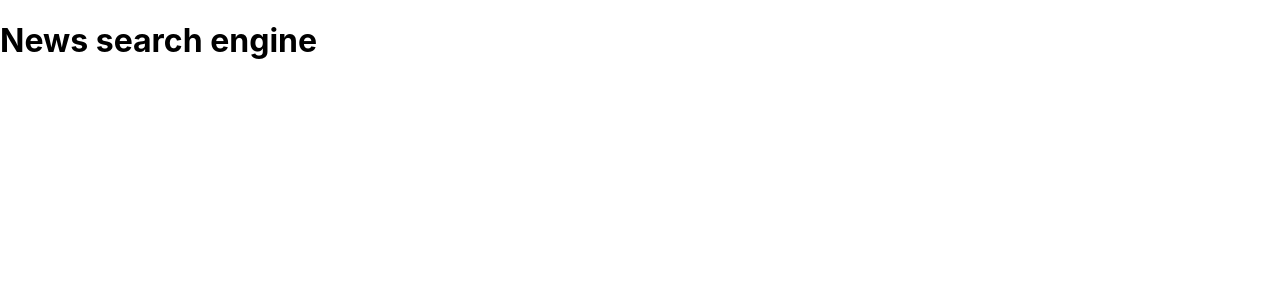
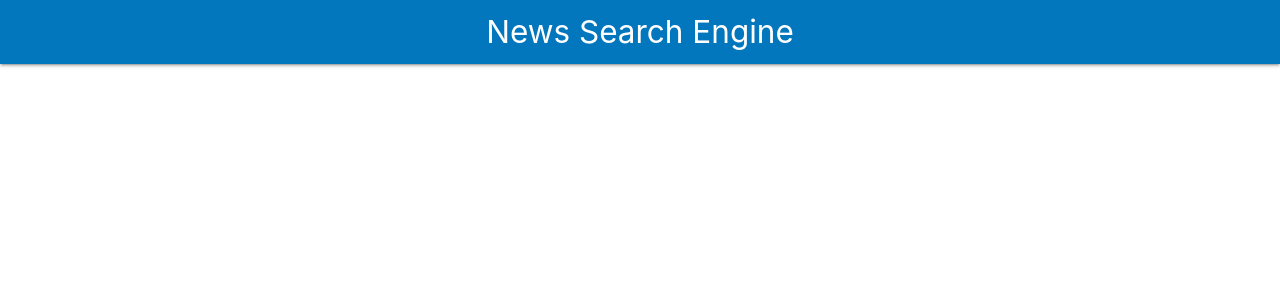
Before and after one commit to agusp-dev/react-news-search-engine, a React (Create React App) app: page / in a window 1280 px wide. Shown: the top 300 px of the page. Built offline with nearby package versions, Linux system fonts and the light colour scheme.

Commit message:
Integrated header

```diff
--- a/public/index.html
+++ b/public/index.html
@@ -11,6 +11,8 @@
     />
     <link rel="apple-touch-icon" href="%PUBLIC_URL%/logo192.png" />
     <link rel="manifest" href="%PUBLIC_URL%/manifest.json" />
+    <link rel="stylesheet" href="https://cdnjs.cloudflare.com/ajax/libs/materialize/1.0.0/css/materialize.min.css">
+    <link href="https://fonts.googleapis.com/css?family=Raleway:700,900" rel="stylesheet">
     <title>React News Search Engine</title>
   </head>
   <body>
--- a/src/App.js
+++ b/src/App.js
@@ -1,8 +1,11 @@
-
+import React, { Fragment } from 'react'
+import { Header } from './components'
 function App() {
   return (
-    <h1>News search engine</h1>
-  );
+    <Fragment>
+      <Header title='News Search Engine'/>
+    </Fragment>
+  )
 }
 
 export default App;
--- /dev/null
+++ b/src/components/Header.jsx
@@ -0,0 +1,18 @@
+import React from 'react'
+import PropTypes from 'prop-types'
+
+const Header = ({ title }) => {
+  return (
+    <nav className='nav-wrapper light-blue darken-3'>
+      <a
+        href='#!'
+        className='brand-logo center'>{ title }</a>
+    </nav>
+  )
+}
+
+Header.propTypes = {
+  title: PropTypes.string.isRequired
+}
+
+export { Header }
--- /dev/null
+++ b/src/components/index.js
@@ -0,0 +1 @@
+export * from './Header'
```
